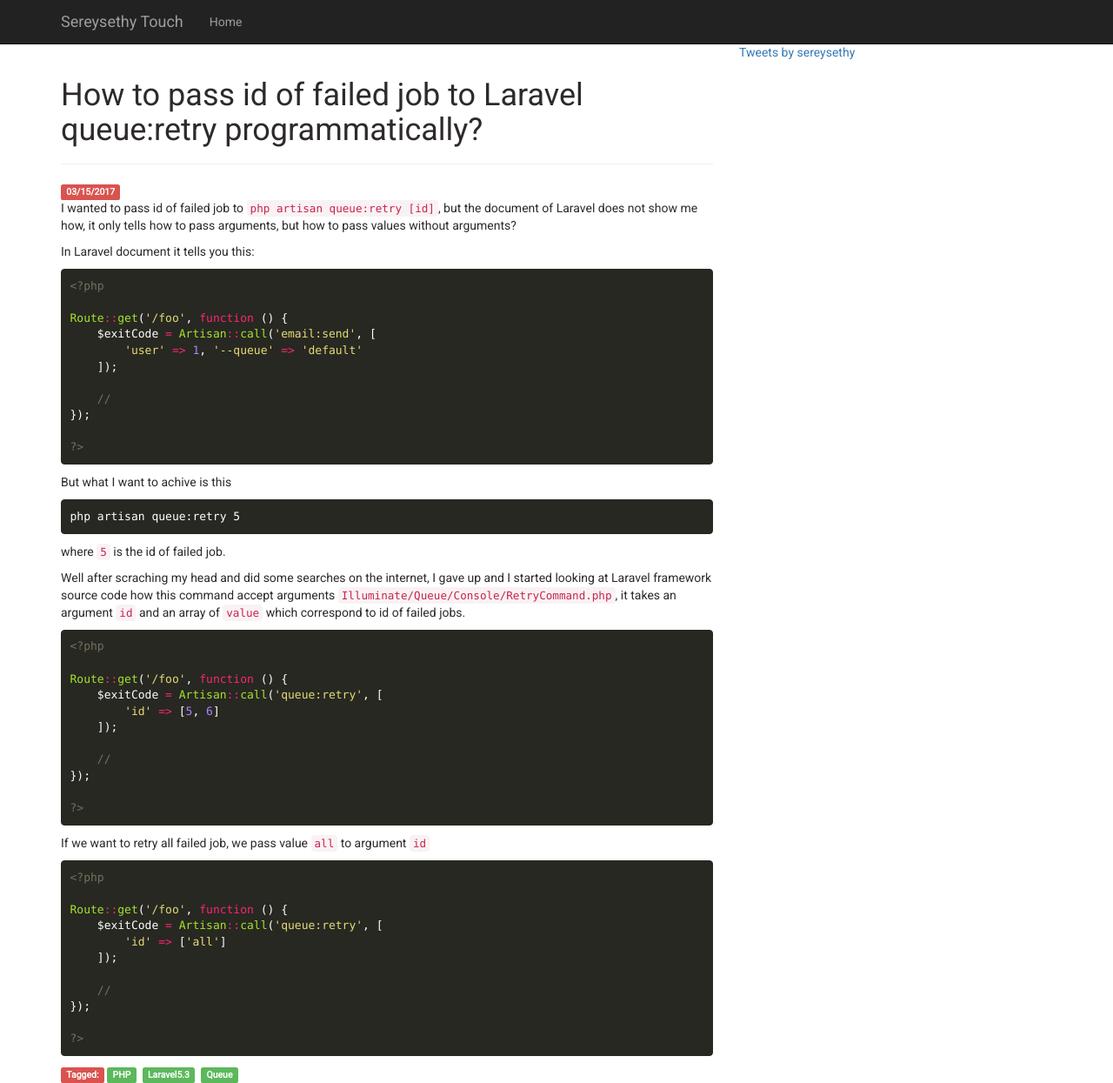
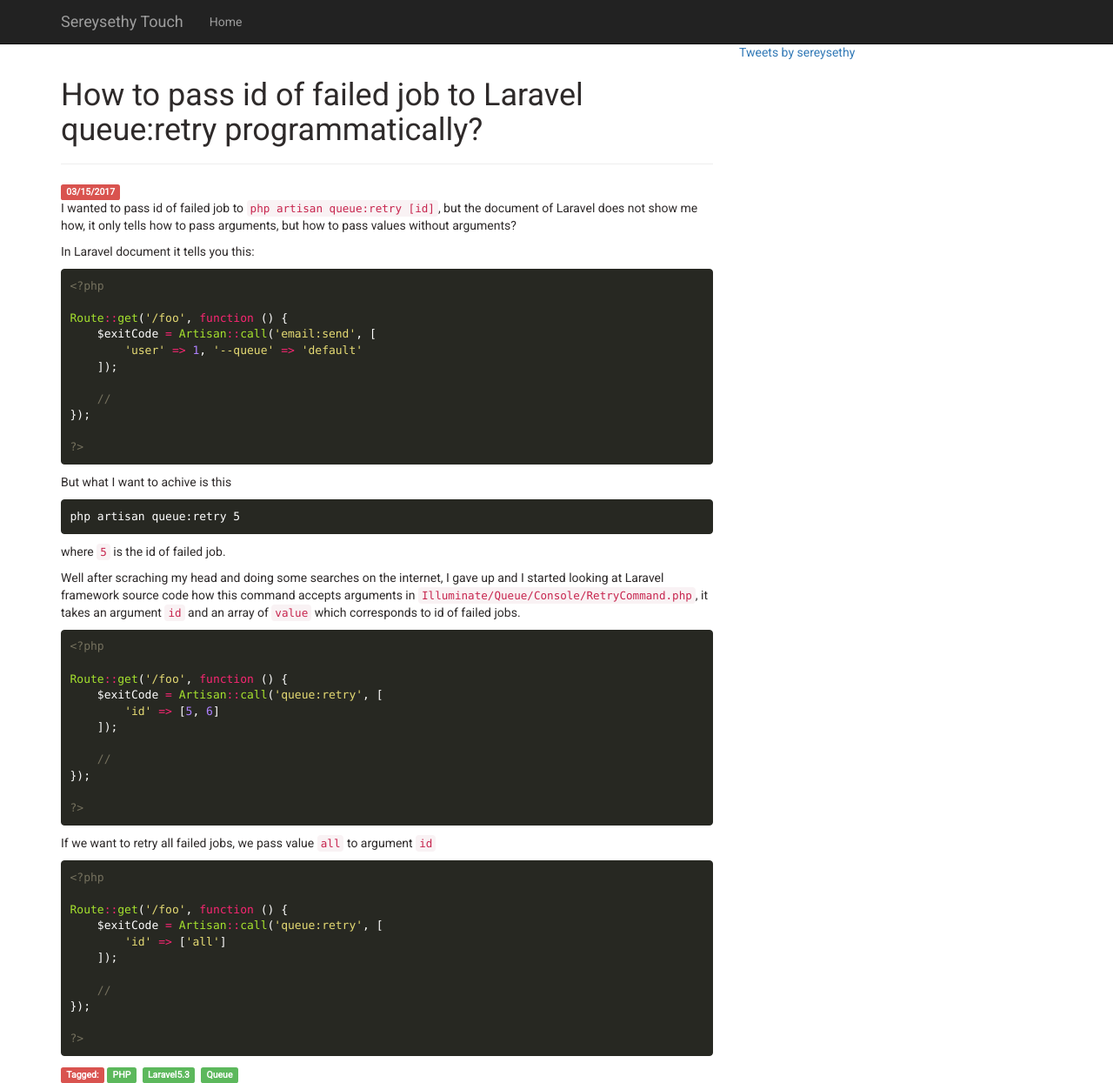
Before and after one commit to sereysethy/sereysethy.github.io, a Jekyll site: the page built from _posts/2017-03-15-laravel-run-queue-retry-programmatically.md, in a window 1280 px wide and 1245 px high. Shown: the whole window at 87% size. Built offline with Jekyll 4.4.1, drawn with Linux system fonts in a browser that asks for light colours; comment, search, counter and statistics services are not loaded.

Commit message:
fix typo

```diff
--- a/_posts/2017-03-15-laravel-run-queue-retry-programmatically.md
+++ b/_posts/2017-03-15-laravel-run-queue-retry-programmatically.md
@@ -38,7 +38,7 @@
 
 where `5` is the id of failed job.
 
-Well after scraching my head and did some searches on the internet, I gave up and I started looking at Laravel framework source code how this command accept arguments `Illuminate/Queue/Console/RetryCommand.php`, it takes an argument `id` and an array of `value` which correspond to id of failed jobs.
+Well after scraching my head and doing some searches on the internet, I gave up and I started looking at Laravel framework source code how this command accepts arguments in `Illuminate/Queue/Console/RetryCommand.php`, it takes an argument `id` and an array of `value` which corresponds to id of failed jobs.
 
 {% highlight php %}
 <?php
@@ -54,7 +54,7 @@
 ?>
 {% endhighlight %}
 
-If we want to retry all failed job, we pass value `all` to argument `id`
+If we want to retry all failed jobs, we pass value `all` to argument `id`
 
 {% highlight php %}
 <?php
```
